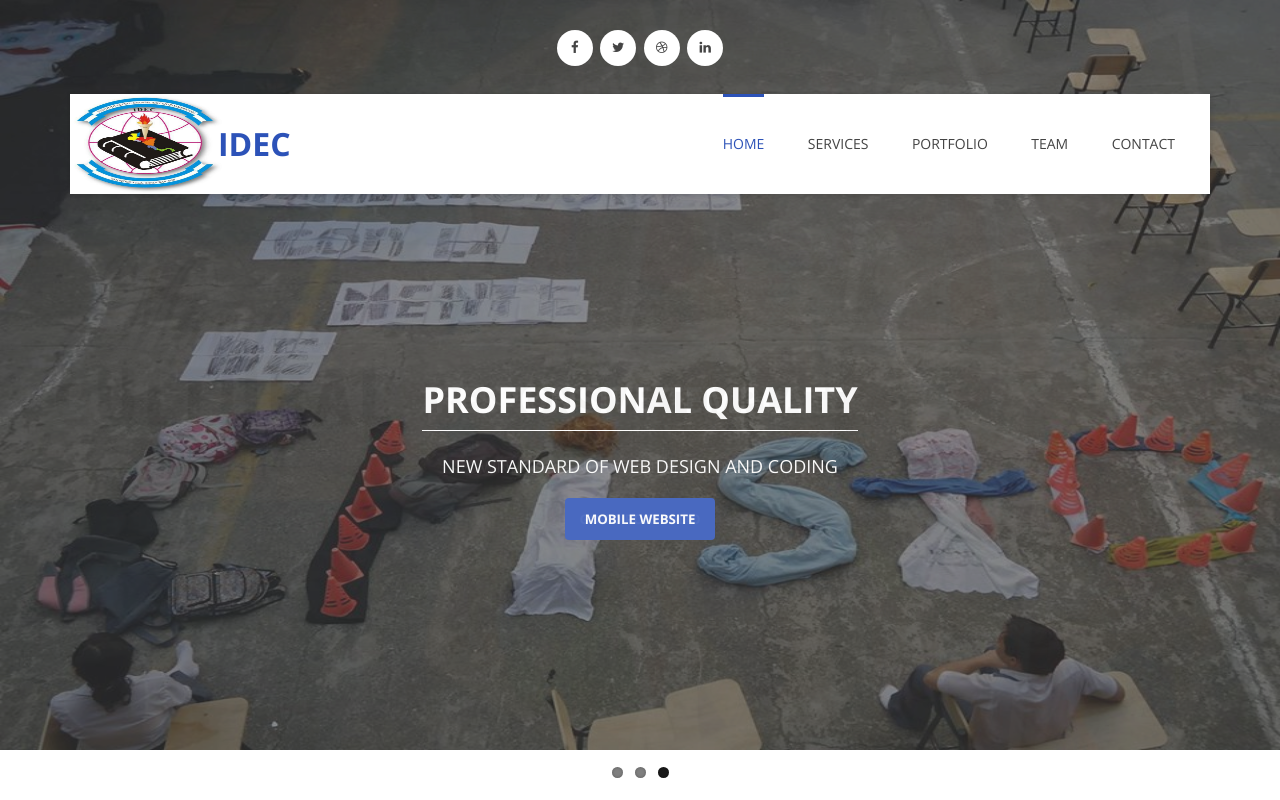
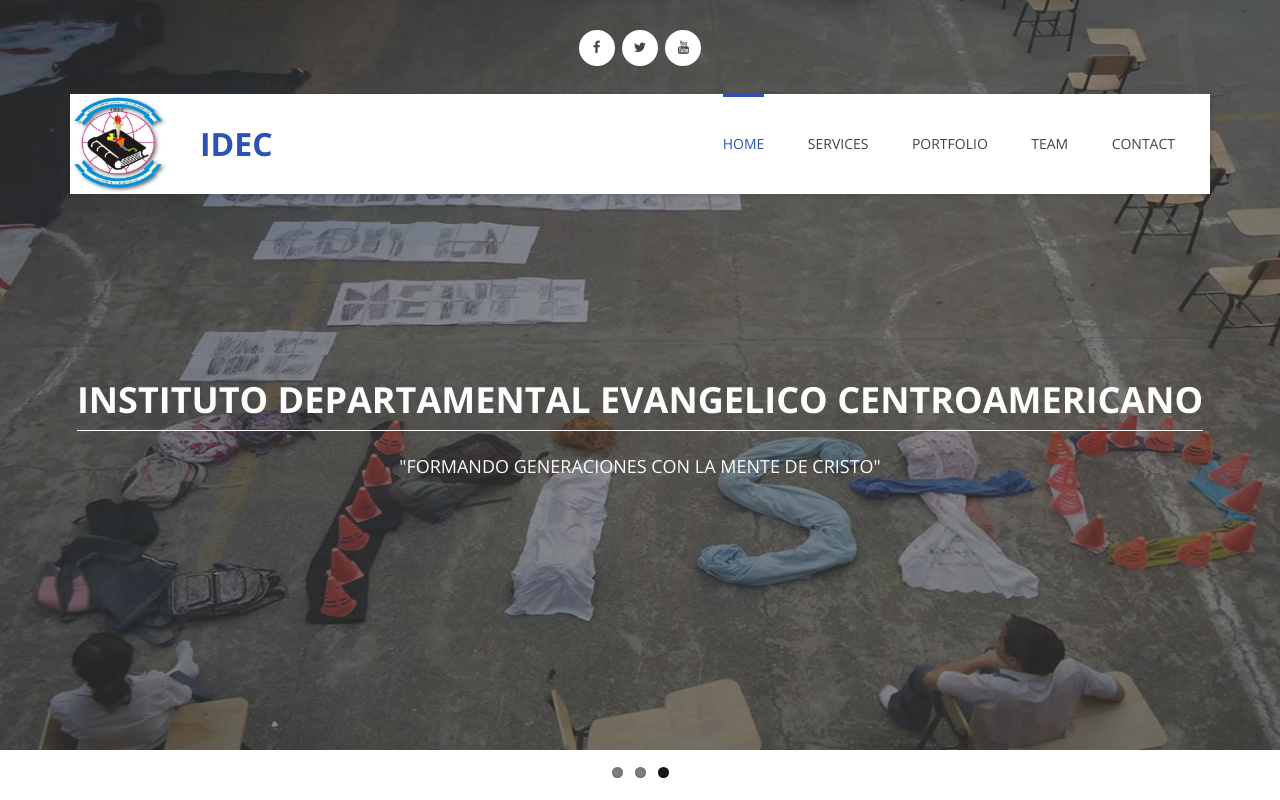
Before and after one commit to Disjes/Idec, a plain HTML site: page index.html in a window 1280 px wide. Shown: the top 800 px of the page. Drawn offline with nearby package versions, Linux system fonts and the light colour scheme; some packages are replaced by stand-ins of ours.

Commit message:
Initial Changes

```diff
--- a/css/templatemo_style.css
+++ b/css/templatemo_style.css
@@ -280,7 +280,7 @@ hr {
 
 .logo-wrapper {
   background: url(../images/logo.jpg) no-repeat;
-  background-size:40% 100%;
+  background-size:100px 100px;
   height: 100px;
   background-position: 15px;
 }
--- a/index.html
+++ b/index.html
@@ -33,8 +33,7 @@
                             <ul class="social-icons">
                                 <li><a href="#" class="fa fa-facebook"></a></li>
                                 <li><a href="#" class="fa fa-twitter"></a></li>
-                                <li><a href="#" class="fa fa-dribbble"></a></li>
-                                <li><a href="#" class="fa fa-linkedin"></a></li>
+                                <li><a href="#" class="fa fa-youtube"></a></li>
                             </ul>
                         </div> <!-- /.col-md-12 -->
                     </div> <!-- /.row -->
@@ -44,7 +43,7 @@
                         <div id="menu-wrapper">
                             <div class="row">
                                 <div class="logo-wrapper col-md-4 col-sm-2 col-xs-8">
-                                    <h1 style="padding-left:5%">
+                                    <h1>
                                         <a href="#">IDEC</a>
                                     </h1>
                                 </div> <!-- /.logo-wrapper -->
@@ -80,27 +79,24 @@
                                 <div class="overlay"></div>
                                 <img src="images/sl1.jpg" alt="" style="height:750px">
                                 <div class="slider-caption visible-md visible-lg">
-                                    <h2>Digital Studio</h2>
-                                    <p>Let us design your website</p>
-                                    <a href="#" class="slider-btn">Responsive Template</a>
+                                    <h2>Instituto Departamental Evangelico Centroamericano</h2>
+                                    <p>"Formando generaciones con la mente de Cristo"</p>
                                 </div>
                             </li>
                             <li>
                                 <div class="overlay"></div>
                                 <img src="images/sl2.jpg" alt="" style="height:750px">
                                 <div class="slider-caption visible-md visible-lg">
-                                    <h2>Responsive Template</h2>
-                                    <p>Download and use it for your website</p>
-                                    <a href="#" class="slider-btn">Go to Portfolio</a>
+                                    <h2>Instituto Departamental Evangelico Centroamericano</h2>
+                                    <p>"Formando generaciones con la mente de Cristo"</p>
                                 </div>
                             </li>
                             <li>
                                 <div class="overlay"></div>
                                 <img src="images/sl3.jpg" alt="" style="height:750px">
                                 <div class="slider-caption visible-md visible-lg">
-                                    <h2>Professional Quality</h2>
-                                    <p>New standard of web design and coding</p>
-                                    <a href="#" class="slider-btn">Mobile Website</a>
+                                    <h2>Instituto Departamental Evangelico Centroamericano</h2>
+                                    <p>"Formando generaciones con la mente de Cristo"</p>
                                 </div>
                             </li>
                         </ul>
```
